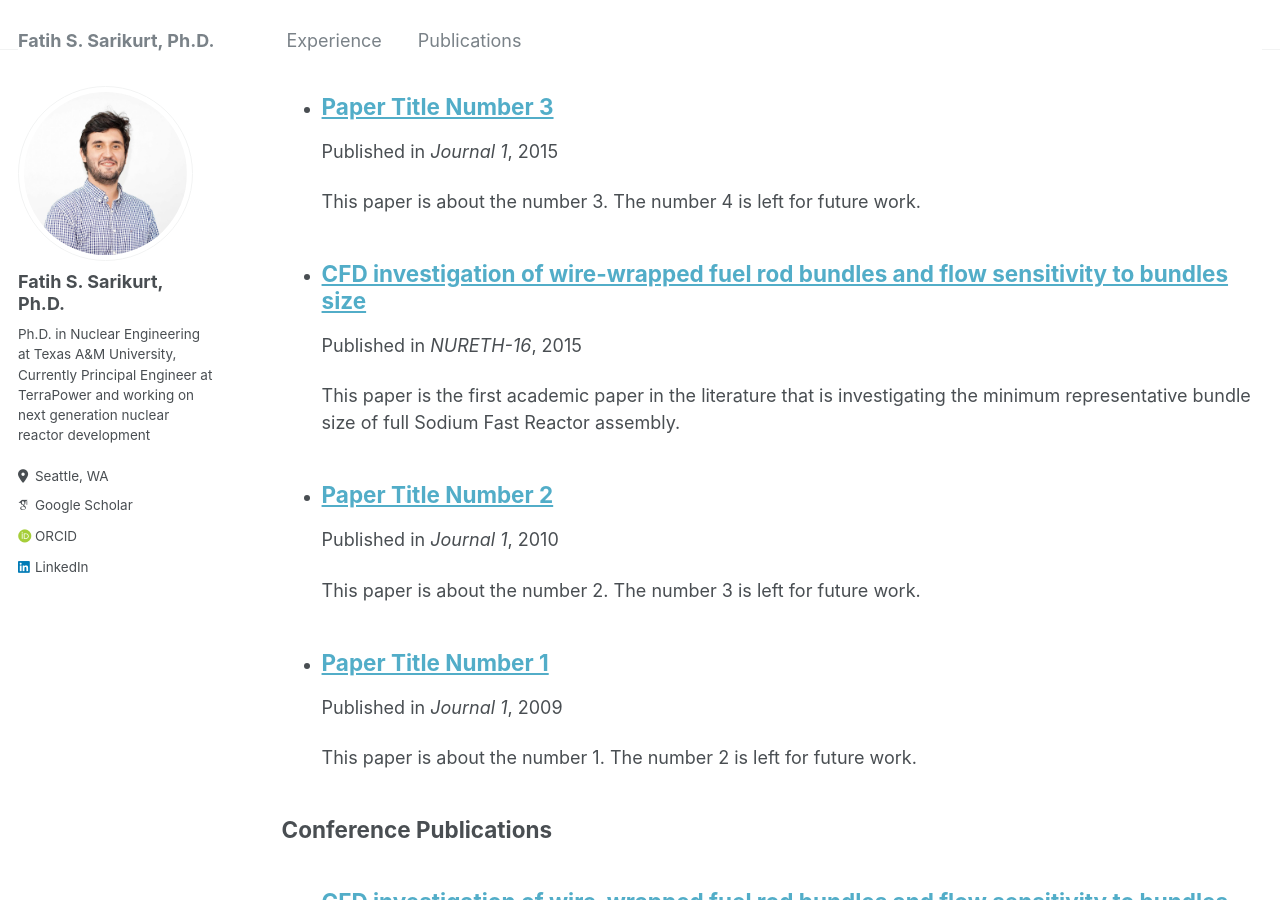
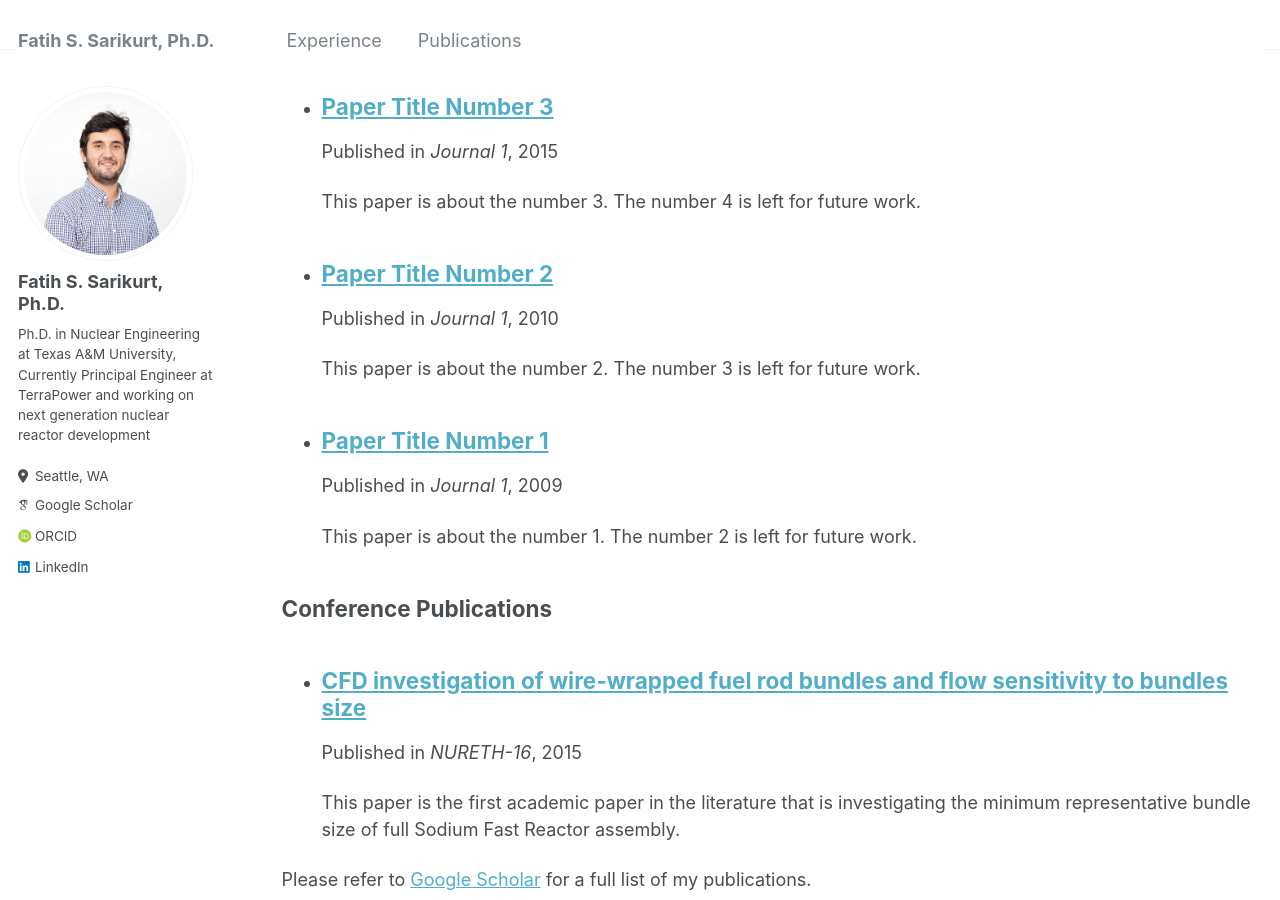
Before and after one commit to fatihsarikurt/academic, a Jekyll site: the page built from _pages/publications.md, in a window 1280 px wide and 900 px high, scrolled down 306 px. Built offline with Jekyll 4.4.1, drawn with Linux system fonts in a browser that asks for light colours; some web fonts are replaced.

```diff
--- a/_config.yml
+++ b/_config.yml
@@ -224,7 +224,7 @@ defaults:
       author_profile: true
       read_time: true
       comments: true
-      share: true
+      share: false
       related: true
   # _pages
   - scope:
--- a/_publications/journal/2015-9-04-cfd-wire-wrapped-fuel-sfr-reactor.md
+++ /dev/null
@@ -1,11 +0,0 @@
----
-title: "CFD investigation of wire-wrapped fuel rod bundles and flow sensitivity to bundles size"
-collection: publications
-permalink: /publication/2015-9-04-cfd-wire-wrapped-fuel-sfr-reactor
-excerpt: 'This paper is the first academic paper in the literature that is investigating the minimum representative bundle size of full Sodium Fast Reactor assembly.'
-date: 2015-9-04
-venue: 'NURETH-16'
-paperurl: 'https://www.researchgate.net/profile/Fatih_Sarikurt/publication/323393408_CFD_Investigation_of_Wire-Wrapped_Fuel_Rod_Bundles_and_Flow_Sensitivity_to_Bundles_Size/links/6129888e38818c2eaf649f6a/CFD-Investigation-of-Wire-Wrapped-Fuel-Rod-Bundles-and-Flow-Sensitivity-to-Bundles-Size.pdf'
-citation: 'Paper Title Number 1. <i>Journal 1</i>. 1(1).'
----
-This paper is the first academic paper in the literature that is investigating the minimum representative bundle size of full Sodium Fast Reactor assembly.
```
